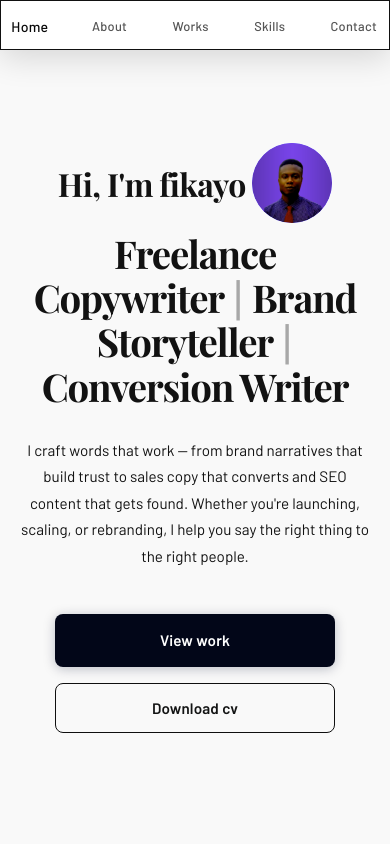
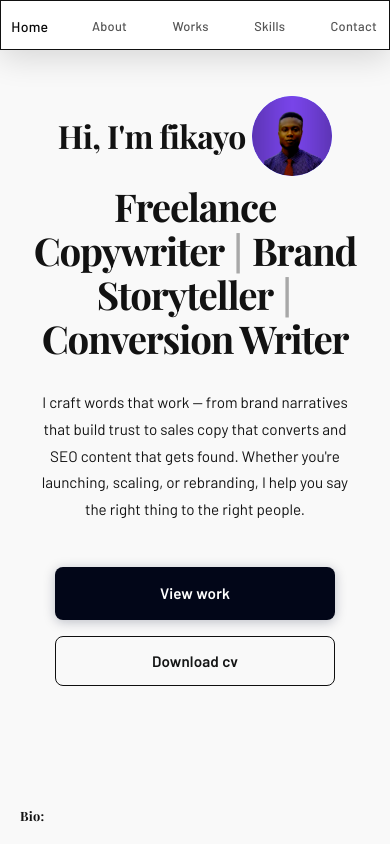
Before and after one commit to fikayo360/copywriterPortfolio, a React (Vite) app: page / in a window 390 px wide. Shown: the top 844 px of the page. Built offline with nearby package versions, Linux system fonts and the light colour scheme; a web font is replaced by a local one.

Commit message:
first commit

```diff
--- a/src/components/hero/hero.css
+++ b/src/components/hero/hero.css
@@ -3,7 +3,7 @@
   display: flex;
   justify-content: center;
   align-items: center;
-  min-height: 100vh;
+  min-height: 60vh;
   padding: 6rem 2rem 4rem;
   box-sizing: border-box;
 }
@@ -170,10 +170,9 @@
   }
 }
 
-/* ─── Responsive ────────────────────────────────────────────── */
-@media (max-width: 480px) {
+@media (max-width: 580px) {
   .hero {
-    padding: 5rem 1.25rem 3rem;
+    padding: 6rem 2rem 4rem;
   }
 
   .hero__actions {
--- a/src/components/nav/nav.css
+++ b/src/components/nav/nav.css
@@ -35,7 +35,7 @@
 .nav__pill {
   position: relative;
   background-color: #ffffff;
-  border: 1px solid var(--border-color);
+  border: 0.5px solid var(--border-color);
   border-radius: 999px;
   box-shadow: 0 4px 24px rgba(0, 0, 0, 0.08), 0 1px 3px rgba(0, 0, 0, 0.04);
   padding: 0.3rem;
@@ -117,7 +117,7 @@
 }
 
 /* ── Mobile — icon + label stacked ─────────────────────────── */
-@media (max-width: 560px) {
+@media (max-width: 580px) {
   .nav {
     width: 100%;
     padding: 0;
@@ -125,7 +125,7 @@
 
   .nav__pill {
     width: 100%;
-    max-width: 420px;
+    max-width: 580px;
     border-radius: 0px;
     padding: 0;
     box-shadow: 0 8px 32px rgba(0, 0, 0, 0.14);
```
